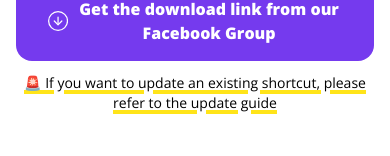
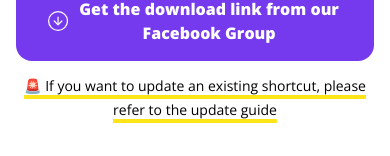
Before and after one commit to nubpro/applewatch-ewallet, a Next.js app: page / in a window 390 px wide. Shown: the part 1584-1740 px from the top of the page. Built offline with nearby package versions, Linux system fonts and the light colour scheme; no server answers.

Commit message:
fix: underlines on mobile

```diff
--- a/components/footer.tsx
+++ b/components/footer.tsx
@@ -17,7 +17,7 @@
           }}
         >
           <p className="flex justify-center">
-            <span className="underline decoration-primary-400 underline-offset-2 decoration-4 flex items-center">
+            <span className="underline decoration-primary-400 underline-offset-4 decoration-4 flex items-center">
               awwallet by CWK | Follow him on Instagram
               <svg
                 xmlns="http://www.w3.org/2000/svg"
--- a/pages/index.tsx
+++ b/pages/index.tsx
@@ -163,7 +163,7 @@
                 href="https://apps.apple.com/my/app/maybank2u-my/id1192180092"
                 target="_blank"
                 rel="noreferrer"
-                className="underline decoration-primary-400 underline-offset-2 decoration-4"
+                className="underline decoration-primary-400 underline-offset-4 decoration-4"
                 onClick={() => {
                   gtag.event({
                     action: "open_m2u_appstore",
@@ -257,9 +257,9 @@
                 </div>
               </a>
 
-              <div className="mt-3 text-sm underline decoration-primary-400 underline-offset-2 decoration-4">
+              <div className="mt-3">
                 <Link href="/update">
-                  <a>
+                  <a className="text-sm underline decoration-primary-400 underline-offset-4 decoration-4">
                     🚨 If you want to update an existing shortcut, please refer
                     to the update guide
                   </a>
```
